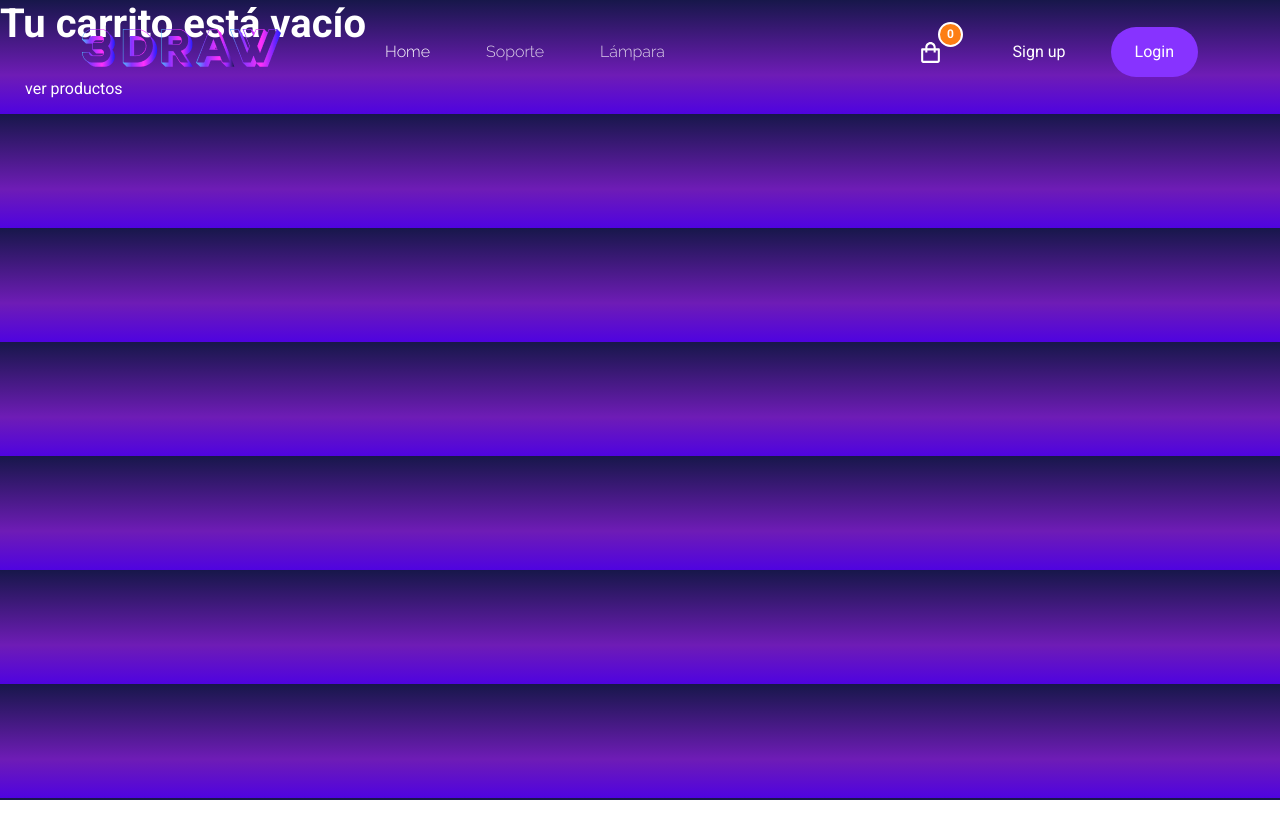
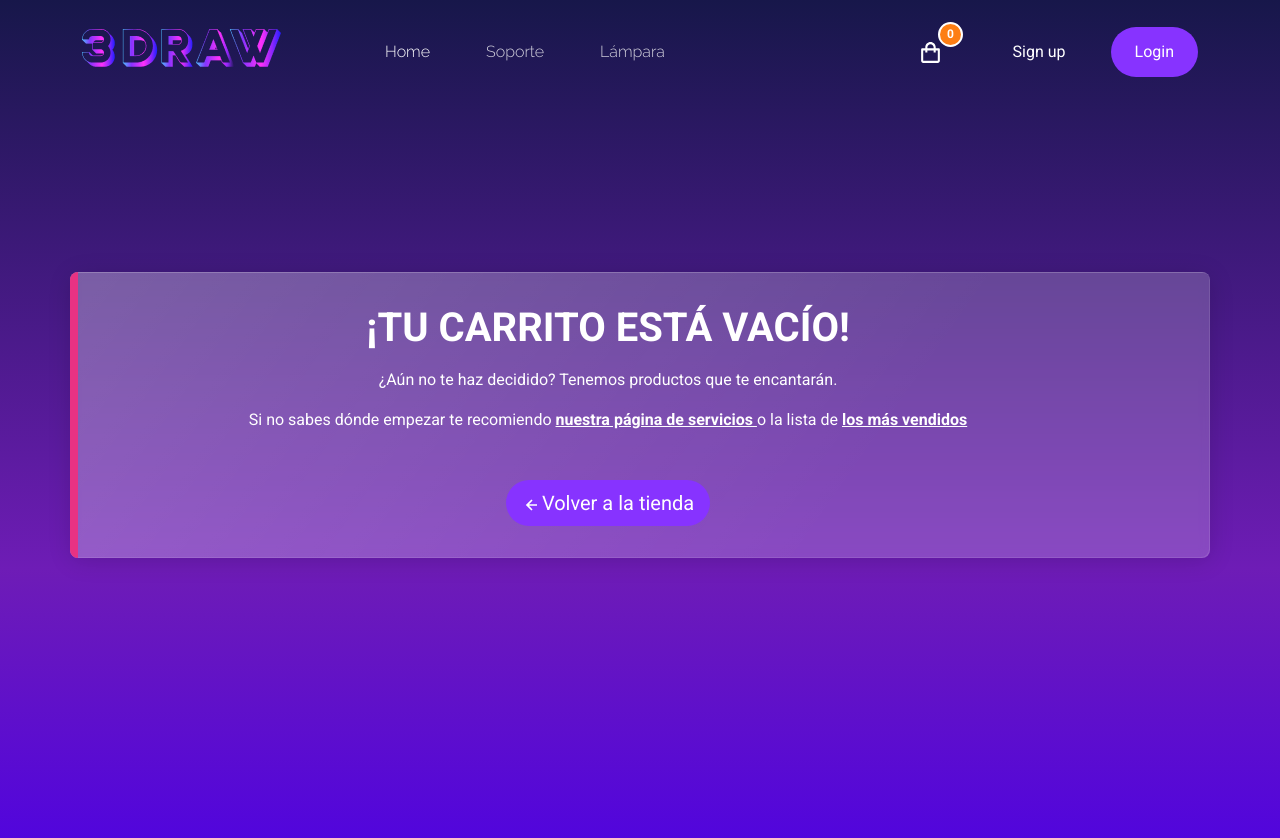
Before and after one commit to garancibiacl/3draw-app, a React (Create React App) app: page /cart in a window 1280 px wide. Shown: the top 838 px of the page. Before the commit the page ends 800 px from the top, so only its background shows below. Built offline with nearby package versions, Linux system fonts and the light colour scheme.

Commit message:
Se modifica CartContext y CardWidget en la carga de data

```diff
--- a/src/components/CartView/CartContainer.jsx
+++ b/src/components/CartView/CartContainer.jsx
@@ -1,28 +1,55 @@
-import { useCartContext } from "../CartContext/CartContext"
-import {Link} from 'react-router-dom'
-import ItemCart from "./ItemCart"
-
-
+import { useCartContext } from "../CartContext/CartContext";
+import { Link } from "react-router-dom";
+import ItemCart from "./ItemCart";
+import { BiLeftArrowAlt } from "react-icons/bi";
 
 function Cart() {
-    const {cartList, clear} = useCartContext()
+  const { cartList, clear } = useCartContext();
 
-    return (
-    <>
-        {cartList.length ?
-        <div className="carrito-lleno">
-            {cartList.map(producto => <ItemCart id={producto.id} key={producto.id} cant={producto.cant}/>)}
+  return (
+    <div className="container" style={{ margin: "17rem auto" }}>
+      <div className="row">
+        {cartList.length ? (
+          <div class="card">
+            {cartList.map((producto) => (
+              <ItemCart
+                id={producto.id}
+                key={producto.id}
+                cant={producto.cant}
+              />
+            ))}
             {/* <button className="btn" onClick={() => clear()}> limpiar carrito</button>  */}
-        </div>
-        :
-        <div className="carrito-vacio">
-            <h1>Tu carrito está vacío</h1>
-            <Link to="/productos">
-                <button className="btn">ver productos</button>
-            </Link>
-        </div>}
-    </>
-    )
+          </div>
+        ) : (
+          <div className="card alert alert-dismissible alert-primary border-light mb-3">
+            <h1 className="text-center">¡TU CARRITO ESTÁ VACÍO!</h1>
+            <p className="text-center">
+              ¿Aún no te haz decidido? Tenemos productos que te encantarán.
+            </p>
+            <p className="text-center">
+              Si no sabes dónde empezar te recomiendo{" "}
+              <Link to="/">
+                <strong>nuestra página de servicios </strong>
+              </Link>
+               o la lista de{" "}
+              <Link to="/categoria/Soporte">
+                <strong>los más vendidos</strong>
+              </Link>
+            </p>
+            <div className="col-12 mt-3 text-center">
+              <Link
+                to="/"
+                class="btn btn-lg btn-primary rounded-pill"
+                type="button"
+              ><BiLeftArrowAlt/>
+                Volver a la tienda
+              </Link>
+            </div>
+          </div>
+        )}
+      </div>
+    </div>
+  );
 }
 
-export default Cart
+export default Cart;
--- a/src/components/CartView/ItemCart.jsx
+++ b/src/components/CartView/ItemCart.jsx
@@ -3,6 +3,7 @@ import { useCartContext } from "../CartContext/CartContext"
 import drawData from "../../data/drawdata";
 import { BiTrash } from "react-icons/bi";
 import useCurrency from "../Hooks/useCurrency"
+// import { Link } from 'react-router-dom'
 
 // FUNCION QUE MUESTRA DATA DE PRODUCTOS AGREGADOS EN VISTA CART
 function ItemCart({ id, item}) {
@@ -16,7 +17,7 @@ function ItemCart({ id, item}) {
             <div className="row">
 
         <div className='div-card-cart' key={producto.id}>
-                <table className="table caption-top">
+                <table className="table caption-top  table-hover">
         <thead>
           <tr>
 
@@ -31,7 +32,7 @@ function ItemCart({ id, item}) {
           </tr>
         </thead>
         <tbody>
-          <tr>
+          <tr className="table-active">
             <th scope="row">1</th>
 
             <td><img className="img-fluid"
--- a/src/components/CartWidget/CartWidget.jsx
+++ b/src/components/CartWidget/CartWidget.jsx
@@ -9,7 +9,7 @@ export const CartWidget = () => {
 
   return (
     <>
-      <Link to="/cart" className="d-flex text-decoration-none align-items-center " href="/">
+      <Link type="button"  to="/cart" className="d-flex text-decoration-none align-items-center" data-bs-toggle="tooltip" data-bs-placement="bottom" href="/">
         <BiShoppingBag size={25} />
         {}
         <mark className="shake-hover bg-danger "  >{totalQuantity()}</mark>
--- a/src/components/ItemDetail/ItemDetail.jsx
+++ b/src/components/ItemDetail/ItemDetail.jsx
@@ -58,7 +58,10 @@ export const ItemDetail = ({ producto}) => {
             <div className="card bg-light mb-3" style={{ maxWidth: "50rem" }}>
               <div className="card-body">
                 <div className="d-flex justify-content-between">
+                  <div className="row">
+                       <p className="text-black-50"> Categoría: {producto.category}</p>
                   <h4 className="card-title">{producto.nombre}</h4>
+                  </div>
                   <ButtonLike />
                 </div>
                 <div className="star-rating">
@@ -99,8 +102,12 @@ export const ItemDetail = ({ producto}) => {
                   res={1}
                 />
                 :
-                <Link to="/cart"><button className='btn' >Ir al Carrito</button></Link>}
-                <p className="text-black-50"> Categoría: {producto.category}</p>
+
+                <Link to="/cart"><button className='btn btn-primary btn-primary-mb rounded-pill' >Ver Carrito</button>
+                      <Link to="/"><button className='btn rounded-pill text-black mx-3 ' >Seguir Comprando</button></Link>
+                </Link>}
+
+
               </div>
             </div>
           </div>
```
Also changed, not shown: 1 other file (tests, documents, lock files or other folders).
